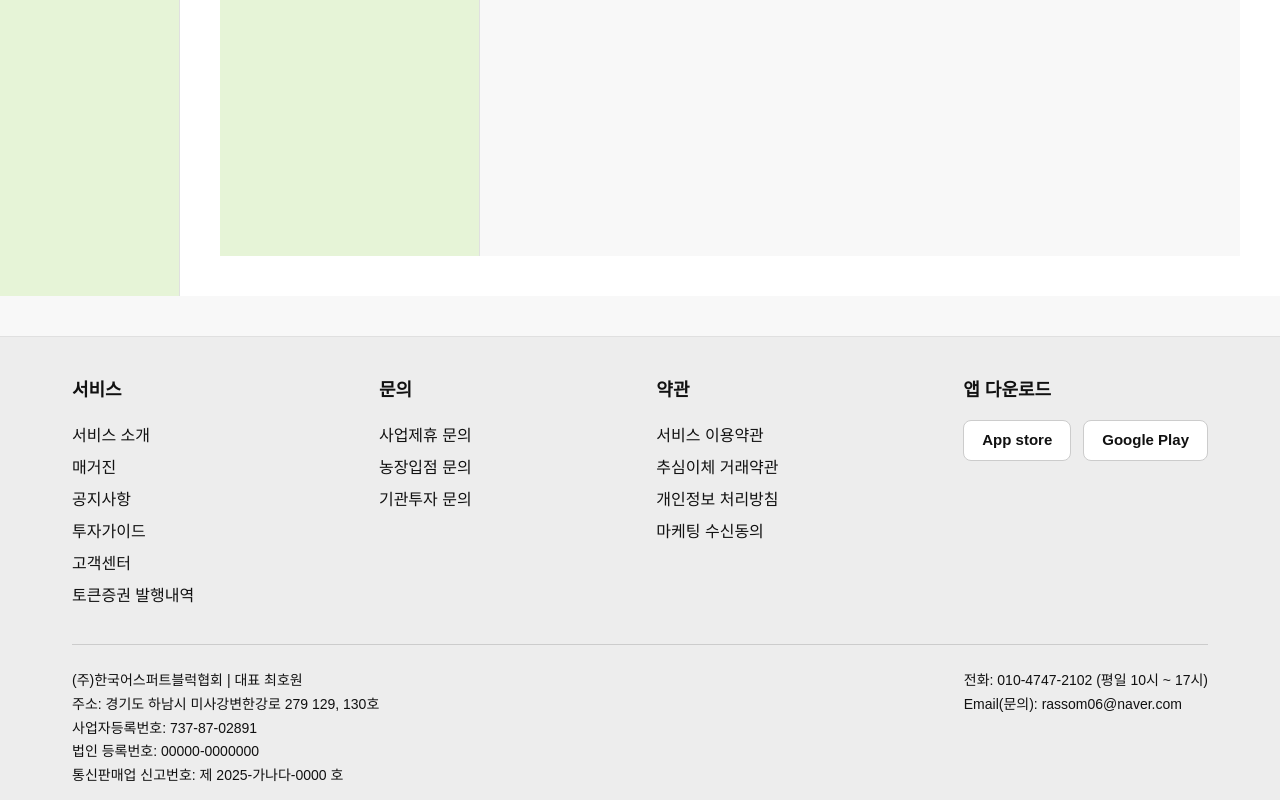
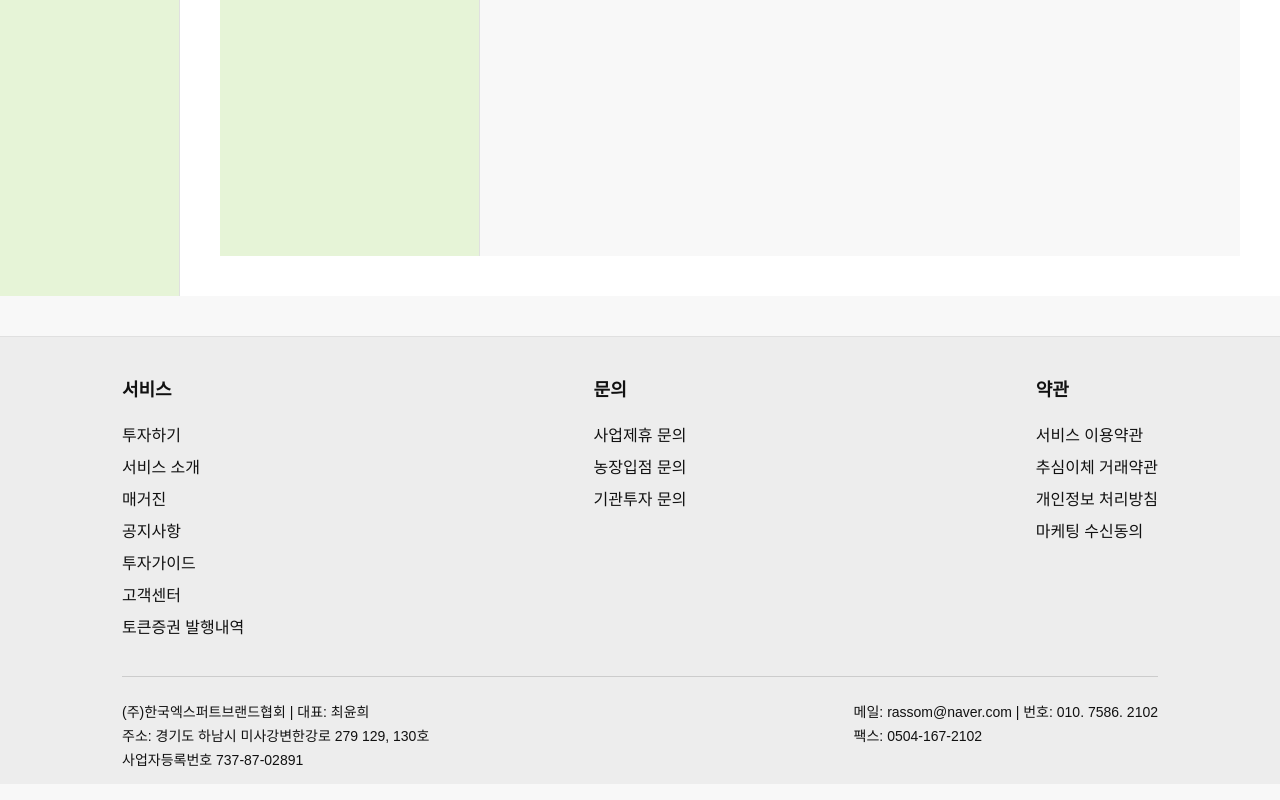
Before and after one commit to Faank-Web/KEBA-front, a Next.js app: page /mypage in a window 1280 px wide. Shown: the part 664-1464 px from the top of the page. Built offline with nearby package versions, Linux system fonts and the light colour scheme.

Commit message:
푸터 수정

```diff
--- a/src/app/ClientLayout.tsx
+++ b/src/app/ClientLayout.tsx
@@ -78,12 +78,13 @@ export default function ClientLayout({ children }: { children: React.ReactNode }
       </div>
       {/* 피그마 스타일 푸터 */}
       <footer style={{ background: "#ededed", borderTop: "1px solid #e0e0e0", padding: "40px 0 0 0", marginTop: 40, color: "#111" }}>
-        <div style={{ maxWidth: 1200, margin: "0 auto", padding: "0 32px" }}>
+        <div style={{ maxWidth: 1100, margin: "0 auto", padding: "0 32px" }}>
           <div style={{ display: "flex", justifyContent: "space-between", gap: 32, flexWrap: "wrap", color: "#111" }}>
             {/* 서비스 */}
             <div>
               <div style={{ fontWeight: 700, fontSize: 18, marginBottom: 16, color: "#111" }}>서비스</div>
               <div style={{ color: "#111", lineHeight: 2 }}>
+                <div>투자하기</div>
                 <div>서비스 소개</div>
                 <div>매거진</div>
                 <div>공지사항</div>
@@ -111,28 +112,18 @@ export default function ClientLayout({ children }: { children: React.ReactNode }
                 <div>마케팅 수신동의</div>
               </div>
             </div>
-            {/* 앱 다운로드 */}
-            <div>
-              <div style={{ fontWeight: 700, fontSize: 18, marginBottom: 16, color: "#111" }}>앱 다운로드</div>
-              <div style={{ display: "flex", gap: 12, marginTop: 8 }}>
-                <button style={{ background: "#fff", border: "1px solid #ccc", borderRadius: 8, padding: "8px 18px", fontWeight: 600, fontSize: 15, cursor: "pointer", color: "#111" }}>App store</button>
-                <button style={{ background: "#fff", border: "1px solid #ccc", borderRadius: 8, padding: "8px 18px", fontWeight: 600, fontSize: 15, cursor: "pointer", color: "#111" }}>Google Play</button>
-              </div>
-            </div>
           </div>
           {/* 하단 회사 정보 */}
           <div style={{ borderTop: "1px solid #ccc", marginTop: 32, padding: "24px 0 12px 0", color: "#111", fontSize: 14, lineHeight: 1.7 }}>
             <div style={{ display: "flex", flexWrap: "wrap", gap: 32, justifyContent: "space-between" }}>
               <div>
-                (주)한국어스퍼트블럭협회 | 대표 최호원<br />
+                (주)한국엑스퍼트브랜드협회 | 대표: 최윤희<br />
                 주소: 경기도 하남시 미사강변한강로 279 129, 130호<br />
-                사업자등록번호: 737-87-02891<br />
-                법인 등록번호: 00000-0000000<br />
-                통신판매업 신고번호: 제 2025-가나다-0000 호
+                사업자등록번호 737-87-02891<br />
               </div>
               <div>
-                전화: 010-4747-2102 (평일 10시 ~ 17시)<br />
-                Email(문의): rassom06@naver.com
+                메일: rassom@naver.com | 번호: 010. 7586. 2102<br />
+                팩스: 0504-167-2102<br />
               </div>
             </div>
           </div>
```
